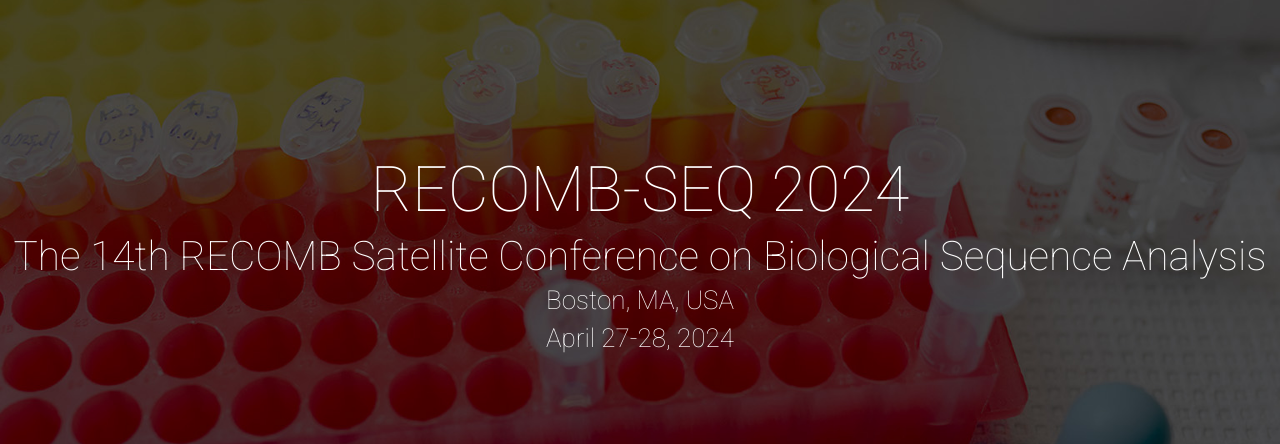
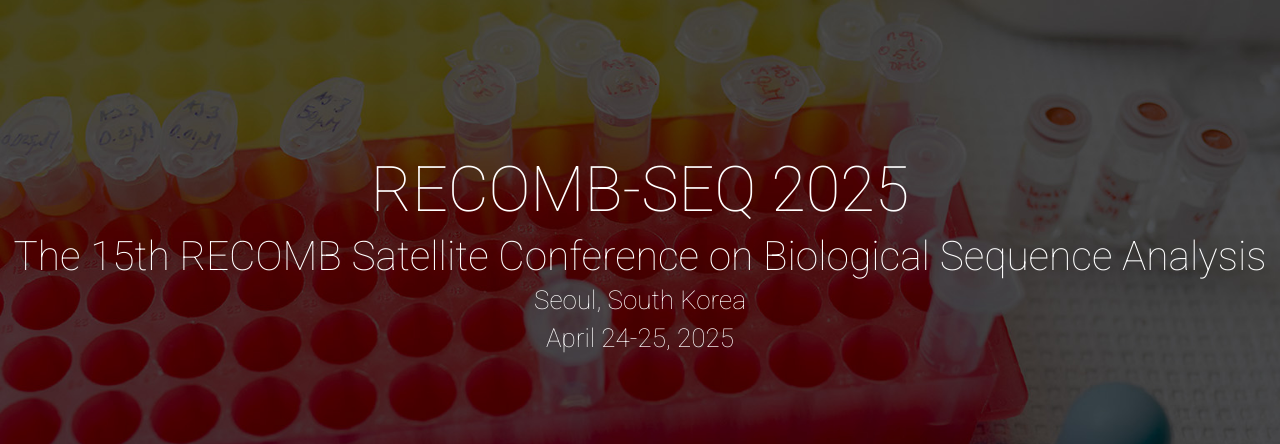
Before and after one commit to recomb-seq/recomb-seq.github.io, a Jekyll site: the page built from index.html, in a window 1280 px wide and 900 px high. Shown: the part 175-619 px from the top of the window. Built offline with Jekyll 4.4.1, drawn with Linux system fonts in a browser that asks for light colours; nearby versions of some CDN libraries; comment, search, counter and statistics services are not loaded; some of the changed lines change nothing that is shown.

Commit message:
2025 landing page

```diff
--- a/_config.yml
+++ b/_config.yml
@@ -50,10 +50,10 @@ rightNavigationButtons:
 
 # Hero Block
 heroImage: "hero.jpg"
-heroTitle: "RECOMB-SEQ 2024"
-heroSubTitle: "The 14th RECOMB Satellite Conference on Biological Sequence Analysis"
-eventDate: "April 27-28, 2024"
-eventLocation: "Boston, MA, USA"
+heroTitle: "RECOMB-SEQ 2025"
+heroSubTitle: "The 15th RECOMB Satellite Conference on Biological Sequence Analysis"
+eventDate: "April 24-25, 2025"
+eventLocation: "Seoul, South Korea"
 #typeoutTextValues: '"2023"'
 #typeoutFallback: "2023"
 heroButtons:
@@ -90,15 +90,15 @@ eventLocationName: "TBD"
 eventLocationLink: "TBD"
 eventStreetAddress: "TBD"
 eventAddressLocality: ""
-eventAddressLocalityRegion: "Boston"
+eventAddressLocalityRegion: "Seoul"
 eventPostalCode: ""
-eventAddressCountry: "United States"
-eventStartTime: "2024-04-27T08:00"
+eventAddressCountry: "South Korea"
+eventStartTime: "2025-04-24T08:00"
 eventDoorTime: "09:00"
-eventEndTime: "2024-04-28T18:00"
-eventPlaceCoordinates: "42.3616134,-71.0932104"
-mapCenterCoordinates: "42.3616134,-71.0932104"
-mapMobileCenterCoordinates: "42.3616134,-71.0932104"
+eventEndTime: "2025-04-25T18:00"
+eventPlaceCoordinates: "37.5617613,126.9353254"
+mapCenterCoordinates: "37.5617613,126.9353254"
+mapMobileCenterCoordinates: "37.5617613,126.9353254"
 
 # Venue Block
 venueBlockTitle: "Venue"
@@ -116,53 +116,6 @@ twitterHashTag: "recombseq"
 twitterFeed: " https://twitter.com/recombseq"
 
 
-# Subscribe Block
-subscribeImage: "subscribe.jpg"
-subscribeTitle: "Subscribe for updates"
-subscribeAction: "https://gdg.us5.list-manage1.com/subscribe/post?u=9fc8aa205b0521b5f05fc8e1e&amp;id=ae0fb459fc"
-subscribeInfo: "Registration will be open around end of August. Number of tickets are limited. Stay tuned!"
-
-# Tickets Block
-ticketsTitle: "Pricetable"
-ticketsInfo: "Tickets grant access to all conference sections, coffee brakes, lunch and party. Accommodation is NOT included in the ticket price."
-ticketsOffers:
- -
-  name: "Early Bird"
-  price: "350"
-  priceCurrency: "UAH"
-  ticketsNumber: "150"
-  ribbon: "-5%"
-  buyButtonLink: "http://dfua.ticketforevent.com/"
-  buyButtonText: "Buy Now"
-  ticketContentList: ["Lorem ipsum is simply", "Dummy text of the printing", "Typesetting industry"]
-  validFrom: "2014-08-25T10:00"
-  validThrough: "2014-09-30T23:59"
- -
-  name: "Last Chance"
-  price: "450"
-  priceCurrency: "UAH"
-  ticketsNumber: "100"
-  ribbon: "-20%"
-  featured: true
-  buyButtonLink: "http://dfua.ticketforevent.com/"
-  buyButtonText: "Buy Now"
-  ticketContentList: ["Lorem ipsum is simply", "Dummy text of the printing", "Typesetting industry"]
-  validFrom: "2014-10-01T00:00"
-  validThrough: "2014-10-23T23:59"
-  disabled: true
- -
-  name: "Student"
-  price: "200"
-  priceCurrency: "UAH"
-  ticketsNumber: "50"
-  buyButtonLink: "http://dfua.ticketforevent.com/"
-  buyButtonText: "Buy Now"
-  additionalInfo: "Requires a valid student ID at the conference check in. Without student ID at the check in, ticket will be cancelled without refund"
-  ticketContentList: ["Lorem ipsum is simply", "Dummy text of the printing", "Typesetting industry"]
-  validFrom: "2014-08-20T10:00"
-  validThrough: "2014-10-23T23:59"
-  soldOut: true
-  soldOutText: "Sold Out"
 
 # Footer
 socialLinks:
```
